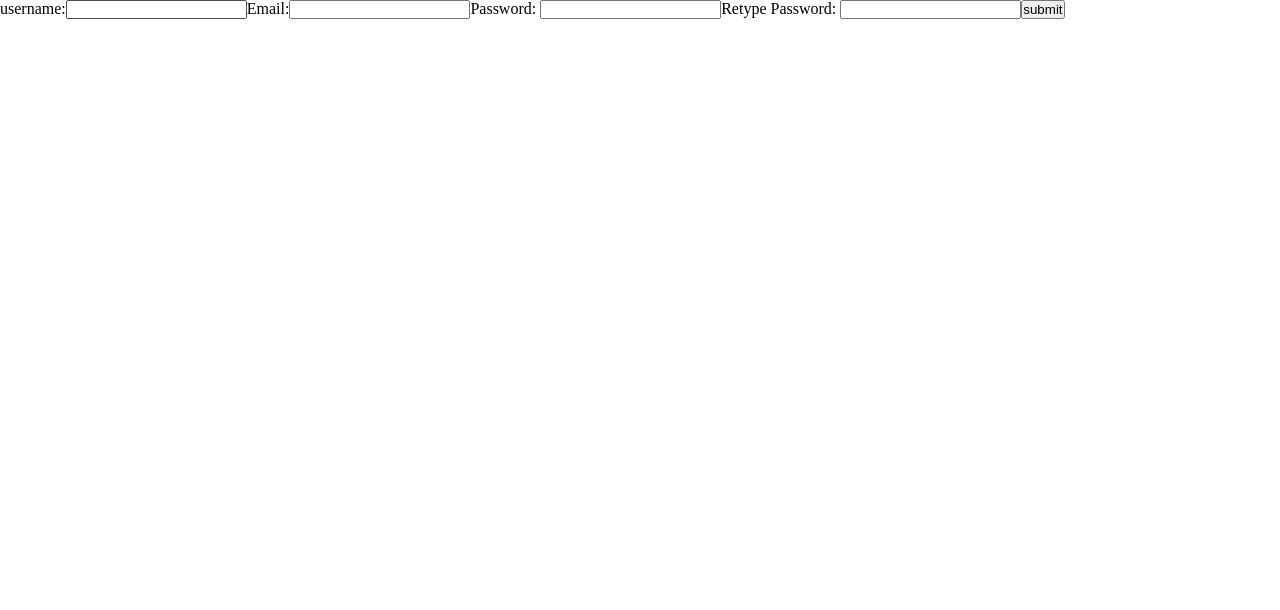
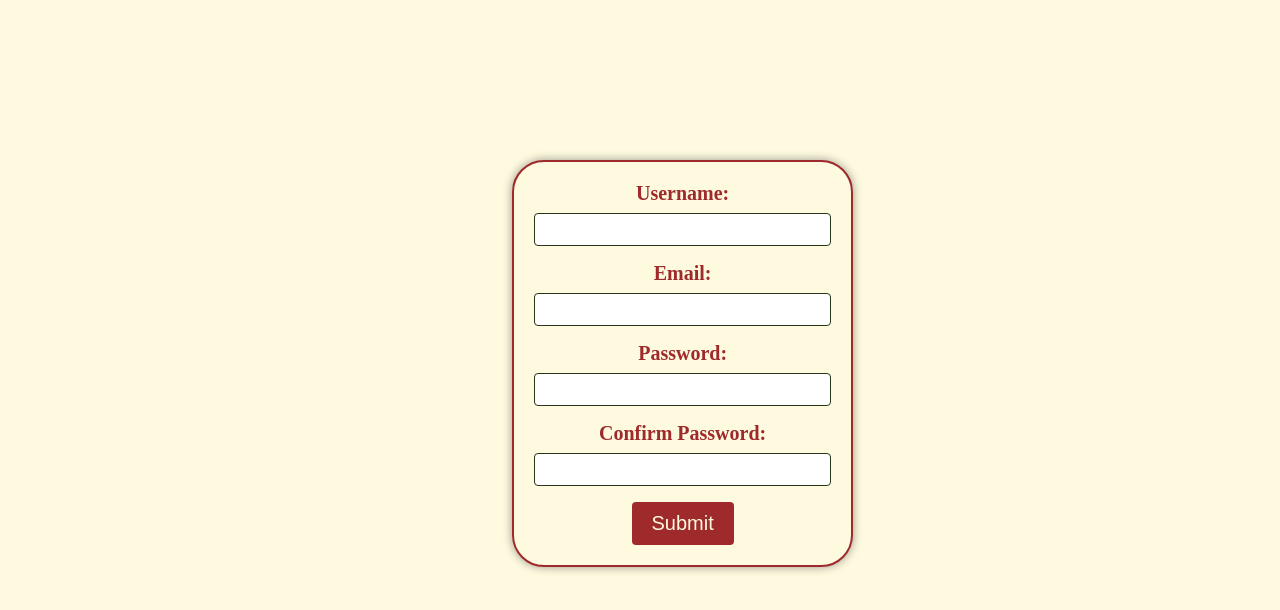
Before and after one commit to shrihari-joshi/mini_project, a React (Create React App) app: page /register in a window 1280 px wide. Shown: the top 610 px of the page. Built offline with nearby package versions, Linux system fonts and the light colour scheme.

Commit message:
login css

```diff
--- a/src/Login.jsx
+++ b/src/Login.jsx
@@ -1,6 +1,7 @@
 import React from 'react'
 import { useState } from 'react'
 import { Navigation, useNavigate } from 'react-router-dom'
+import './Register.css'
 
 const Login = ({users}) => {
     const [currentUser, setCurrentUser] = useState('');
@@ -10,7 +11,7 @@ const Login = ({users}) => {
     }
 
     return (
-        <div>
+        <div className="login_page">
             {/* <form >
                 <label htmlFor="username">username:</label>
                 <input
@@ -28,7 +29,7 @@ const Login = ({users}) => {
                 />
                 <button type='submit' onClick={logIn} >submit</button>
             </form> */}
-            <button type='submit' onClick={logIn}>submit</button>
+            <button type='submit' onClick={logIn}>Submit</button>
         </div>
     )
 
--- a/src/Navbar.jsx
+++ b/src/Navbar.jsx
@@ -13,7 +13,7 @@ const Navbar = () => {
                 <li className='border'><Link to='/plant-nutrition'>Plant Nutrition</Link></li>
                 <li className='border'><Link to='/farming-tools'>Farming Tools</Link></li>
                 <li className='border'><Link to='/weather-forecast'>Weather Forecast</Link></li>
-                <li className='border'><Link to='/kisan-care'>Kisan Care</Link></li>
+                <li className='border'><Link to='/SignUp'>Kisan Care</Link></li>
                 <li><Link to="/ContactUs">About Us</Link></li>
             </ul>
 
--- /dev/null
+++ b/src/Register.css
@@ -0,0 +1,61 @@
+.full{
+    background-color: #fefae0;
+    height: 100vh;
+    width: 100vw;
+}
+
+.page {
+  max-width: 100%;
+  margin: 0px;
+  position: fixed;
+  top: 20vh;
+  left: 40vw;
+  padding: 20px;
+  border: 2px solid #9e2a2b;
+  background-color: #fefae0;
+  border-radius: 2rem;
+  box-shadow: 0 0 10px rgba(0, 0, 0, 0.4);
+  text-align: center;
+}
+
+label {
+  display: block;
+  margin-bottom: 8px;
+  font-weight: 800;
+  font-size: 20px;
+  color: #9e2a2b;
+}
+
+input {
+  width: 100%;
+  padding: 8px;
+  margin-bottom: 16px;
+  border: 1px solid #283618;
+  border-radius: 4px;
+  box-sizing: border-box;
+}
+
+button {
+  background-color: #9e2a2b;
+  color: #fefae0;
+  padding: 10px 20px;
+  border: none;
+  border-radius: 4px;
+  cursor: pointer;
+  font-size: 20px;
+  transition: background-color 0.5s, color 0.5s;
+}
+
+button:hover {
+  background-color: #283618;
+  color: #fefae0;
+}
+
+.login_page{
+    height: 100vh;
+    width: 100vw;
+    display: flex;
+    align-items: center;
+    justify-content: center;
+background-color: #fefae0;
+}
--- a/src/Register.jsx
+++ b/src/Register.jsx
@@ -1,6 +1,7 @@
 import React from 'react'
 import { useState } from 'react'
 import { Navigate, useNavigate } from 'react-router-dom'
+import './Register.css'
 
 const Register = ({ users, setUsers}) => {
 
@@ -45,8 +46,9 @@ const Register = ({ users, setUsers}) => {
     }
 
     return (
-        <form >
-            <label htmlFor="username">username:</label>
+        <div className='full'>
+        <form className='page'>
+            <label htmlFor="username">Username:</label>
             <input
                 type='text'
                 id='username'
@@ -67,15 +69,16 @@ const Register = ({ users, setUsers}) => {
                 value={pass}
                 onChange={(e) => setPass(e.target.value)}
             />
-            <label htmlFor="retype-pass">Retype Password: </label>
+            <label htmlFor="retype-pass">Confirm Password: </label>
             <input
                 type='text'
                 id = 'retype-pass'
                 value={retypePass}
                 onChange={(e) => setRetypePass(e.target.value)}
             />
-            <button type='submit' onClick={handleSubmit} >submit</button>
+            <button type='submit' onClick={handleSubmit} >Submit</button>
         </form>
+        </div>
     )
 }
 
--- a/src/Seeds.jsx
+++ b/src/Seeds.jsx
@@ -1,9 +1,10 @@
 import Home from './Home'
+import Navbar from './Navbar'
 
 const Seeds = () => {
     return (
         <nav className='body home'>
-                    <Home/>
+                    <Navbar/>
         </nav>
     )
 }
--- /dev/null
+++ b/src/SignUp.css
@@ -0,0 +1,55 @@
+/* SignUp.css */
+.body_sign  {
+    height: 100vh;
+    background-color: #eff6e0;
+    padding: 0;
+    margin: 0;
+    box-sizing: border-box;
+    display: flex;
+    justify-content: center;
+    align-items: center;
+
+}
+
+.sign {
+    list-style: none;
+    /* height: 40vh;
+    width: 10vw; */
+    align-content: center;
+    display: flex;
+    flex-direction: column ;
+    align-items: center;
+    justify-content: center;
+    padding: 0;
+    margin: 0;
+    text-align: center; /* Center the items horizontally */
+    border-radius: 1rem;
+    border: 2px solid #2f3e46;
+  box-shadow: 0 0 10px rgba(0, 0, 0, 0.4);
+
+}
+
+.in {
+    margin: 10px;
+    align-items: center;
+    align-content: center;
+}
+
+.nav-link {
+    text-decoration: none;
+    background-color: #2f3e46;
+    color: #fefae0;
+    font-size: 20px;
+    width: 100px;
+    padding: 1rem;
+    margin: 1.5rem;
+    border-radius: 0.6rem;
+    transition: background-color 0.5s, color 0.5s, font-size 0.5s;
+    display: block; /* Display as block to place them below each other */
+}
+
+.nav-link:hover {
+    background-color: #9e2a2b;
+    color: #fefae0;
+    font-size: 22px;
+}
--- a/src/SignUp.jsx
+++ b/src/SignUp.jsx
@@ -1,16 +1,14 @@
 import { Routes, Route , Link} from "react-router-dom"
 import Login from "./Login"
 import Register from "./Register"
+import './SignUp.css'; // Import the CSS file
 
 const SignUp = ({users, setUsers}) => {
     return (
-        // <Routes>
-
-        // </Routes>
-        <div>
-            <ul>
-                <li><Link to="/login">Login</Link></li>
-                <li><Link to="/register">Register</Link></li>
+        <div className="body_sign">
+            <ul className="sign">
+                <li className="in"><Link to="/login" className="nav-link">Login</Link></li>
+                <li className="in"><Link to="/Register" className="nav-link">Register</Link></li>
             </ul>
         </div>
     )
```
